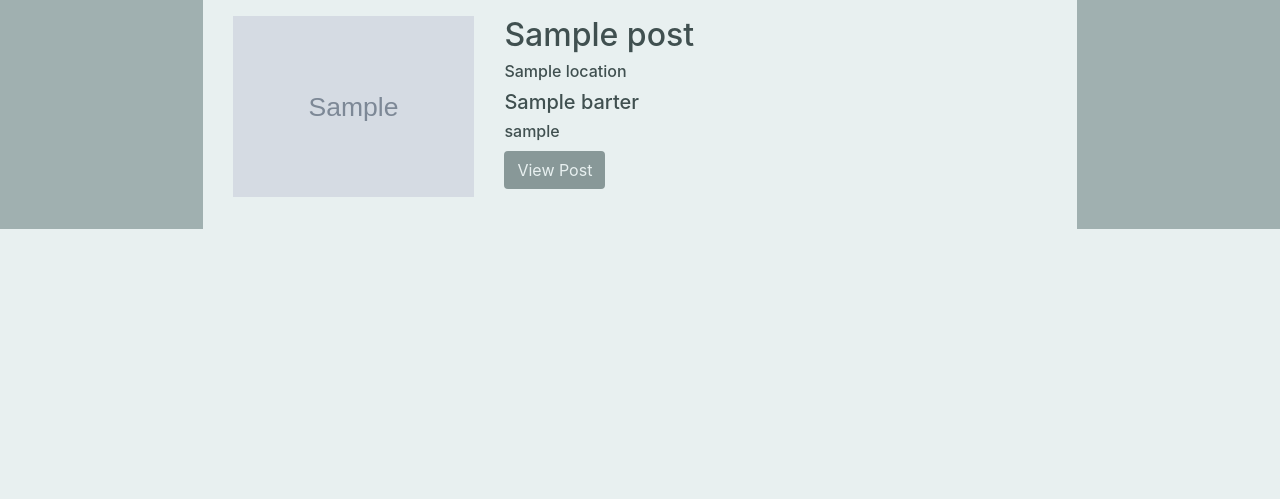
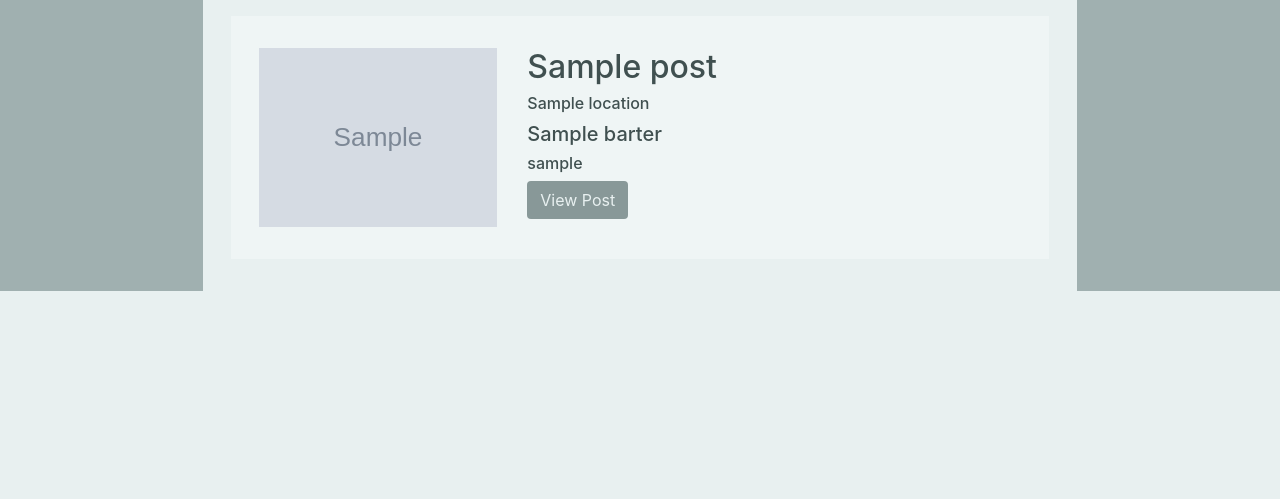
Before and after one commit to alvzed/stickling, a Flask app: page / in a window 1280 px wide. Shown: the part 56-555 px from the top of the page. Run offline with Flask 2, Linux system fonts and the light colour scheme; grey boxes marked "Sample" are stand-in pictures; a database or web service that is not in the repository returns one stand-in record (values such as "Sample title"); some libraries are stand-ins or nearby versions.

Commit message:
style posts in feed

```diff
--- a/static/css/style.css
+++ b/static/css/style.css
@@ -56,13 +56,17 @@ p {
 .post_feed {
     max-height: 40vh;
     position: relative;
-    margin-bottom: 2vh;
-    margin-top: 2vh;
+    margin: 2vh 1vw;
+    margin-right: 50vw;
+    background-color: rgba(255, 255, 255, 0.3);
+    padding: 2em 0;
+    padding-left: 1vw;
+    max-width: 97%;
 }
 
 .post_image {
     width: 100%;
-    max-height: 40vh;
+    max-height: 30vh;
     object-fit: cover;
     object-position: center;
     overflow: hidden;
```
